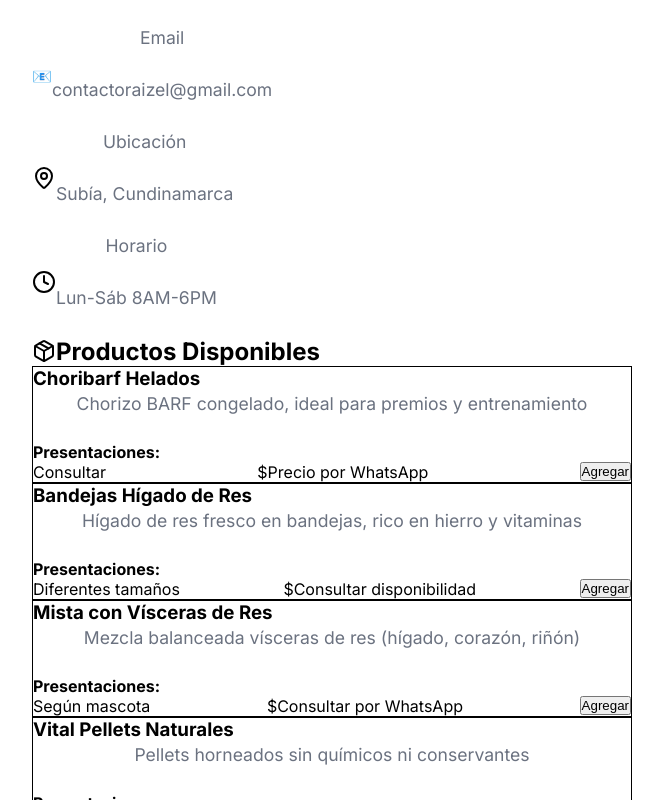
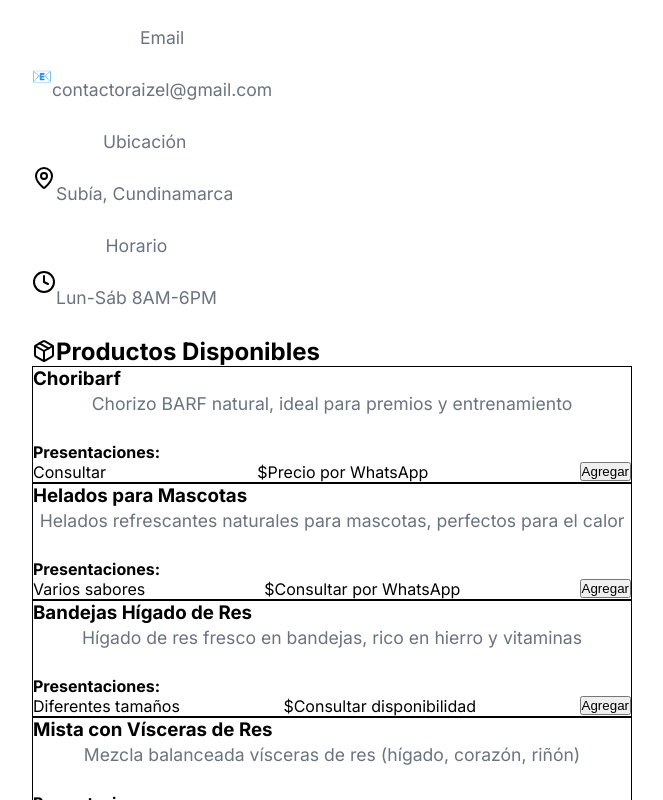
Before and after one commit to richibeja/raizelmanadabook, a Next.js app: page /hacer-pedido in a window 1280 px wide. Shown: the part 494-1294 px from the top of the page, without its empty margins (308-971 px from the left). Built offline with nearby package versions, Linux system fonts and the light colour scheme.

Commit message:
Update Choribarf product details and add new Helados para Mascotas product
Co-authored-by: richardbejarano52 <richardbejarano52@gmail.com>

```diff
--- a/app/hacer-pedido/page.tsx
+++ b/app/hacer-pedido/page.tsx
@@ -9,13 +9,22 @@ import '../globals.css';
 // Productos BARF Raízel reales para pedidos
 const productosRaizel = [
   {
-    id: 'choribarf-helados',
-    name: 'Choribarf Helados',
+    id: 'choribarf',
+    name: 'Choribarf',
     price: 0,
     presentaciones: [
       { peso: 'Consultar', precio: 'Precio por WhatsApp' }
     ],
-    descripcion: 'Chorizo BARF congelado, ideal para premios y entrenamiento'
+    descripcion: 'Chorizo BARF natural, ideal para premios y entrenamiento'
+  },
+  {
+    id: 'helados-mascotas',
+    name: 'Helados para Mascotas',
+    price: 0,
+    presentaciones: [
+      { peso: 'Varios sabores', precio: 'Consultar por WhatsApp' }
+    ],
+    descripcion: 'Helados refrescantes naturales para mascotas, perfectos para el calor'
   },
   {
     id: 'bandejas-higado-res',
```
